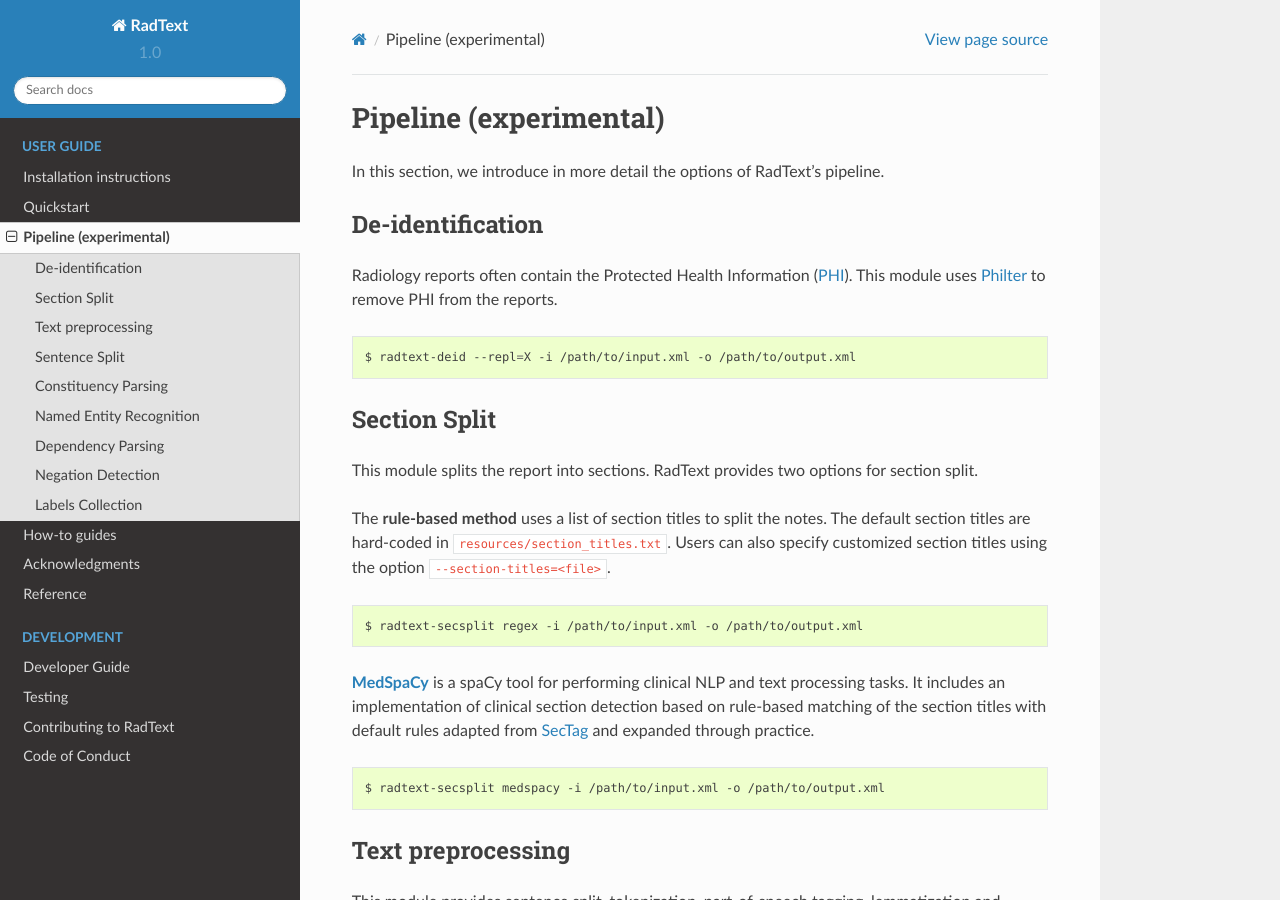
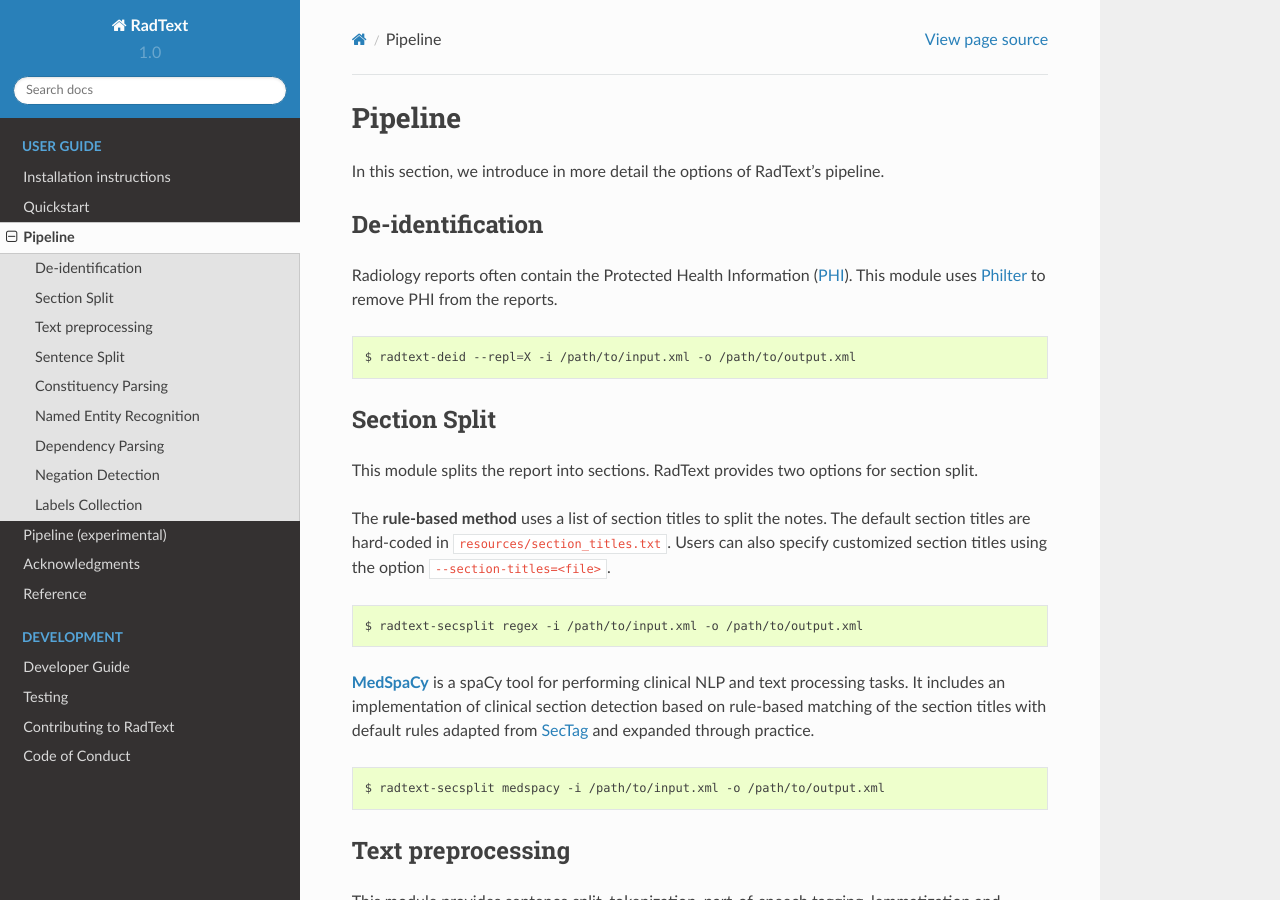
Before and after one commit to bionlplab/radtext, a Sphinx documentation site: the page built from docs/pipeline.md, in a window 1280 px wide and 900 px high. Built offline with Sphinx 7.4.7 and the Read the Docs theme 2.0.0, drawn with Linux system fonts in a browser that asks for light colours.

Commit message:
refine readme

```diff
--- a/docs/pipeline.md
+++ b/docs/pipeline.md
@@ -1,4 +1,4 @@
-# Pipeline (experimental)
+# Pipeline
 
 In this section, we introduce in more detail the options of RadText's pipeline.
 
--- a/docs/pipeline/index.rst
+++ b/docs/pipeline/index.rst
@@ -1,5 +1,5 @@
-How-to guides
-=============
+Pipeline (experimental)
+=======================
 
 This section runs through the API for common tasks to analyze the radiology
 reports.
```
